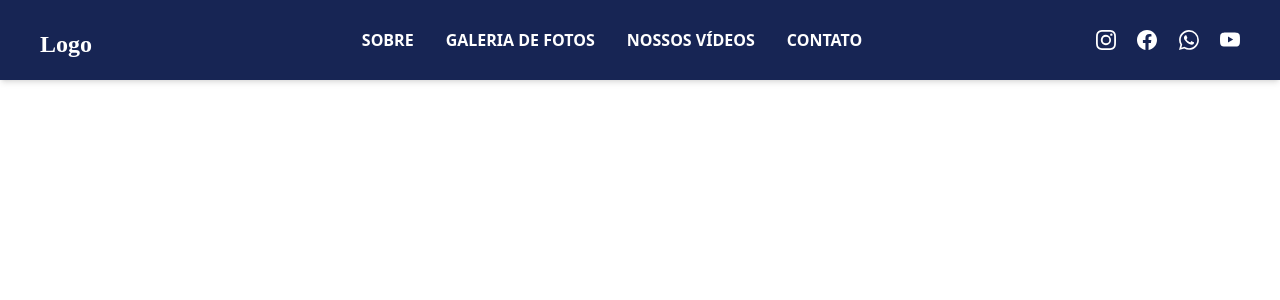
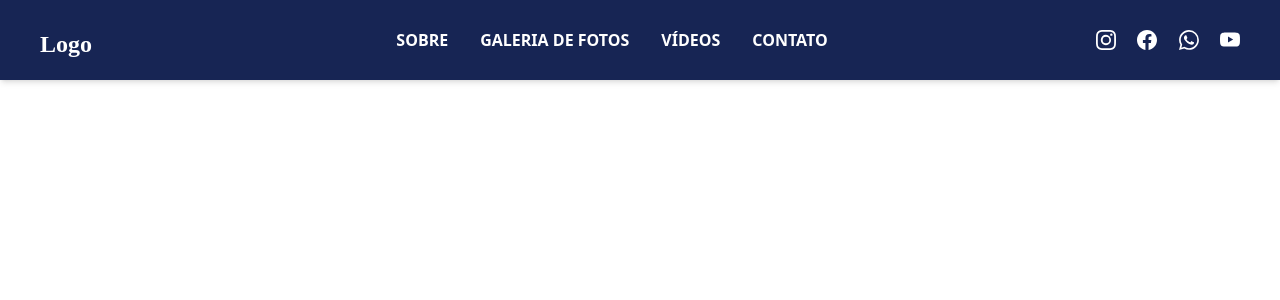
Before and after one commit to NataliaSRiber/dance_group_website_template, a Next.js app: page /Nav in a window 1280 px wide. Shown: the top 300 px of the page. Built offline with nearby package versions, Linux system fonts and the light colour scheme.

Commit message:
it modifies navbar

```diff
--- a/src/pages/Nav.tsx
+++ b/src/pages/Nav.tsx
@@ -10,7 +10,7 @@ export default function Nav() {
   const links = [
     {name: "SOBRE", link: "/"},
     {name: "GALERIA DE FOTOS", link: "/OurPhotos"},
-    {name: "NOSSOS VÍDEOS", link: "/OurYoutubeVideos"},
+    {name: "VÍDEOS", link: "/OurYoutubeVideos"},
     {name: "CONTATO", link: "/Contact"},
   ]
 
```
